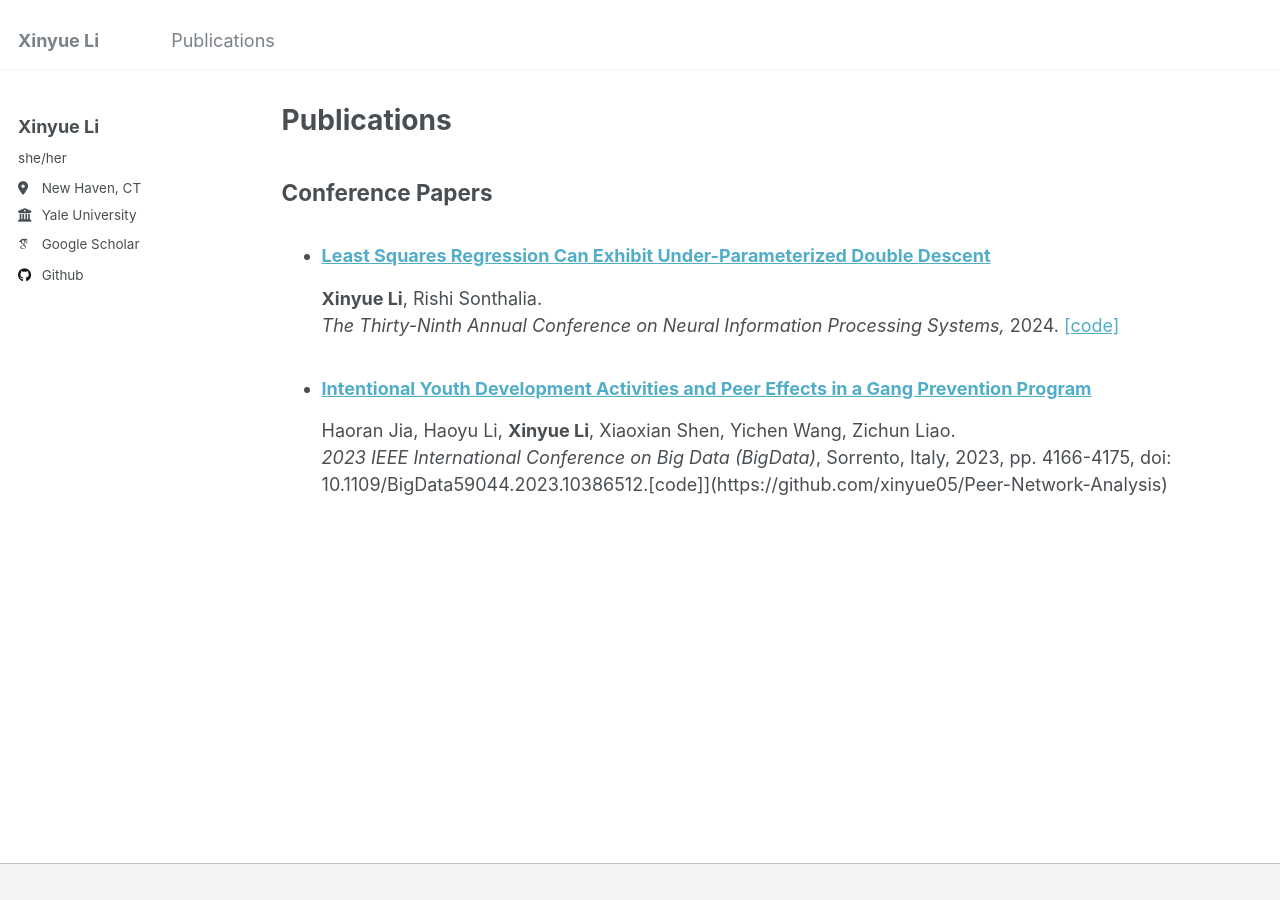
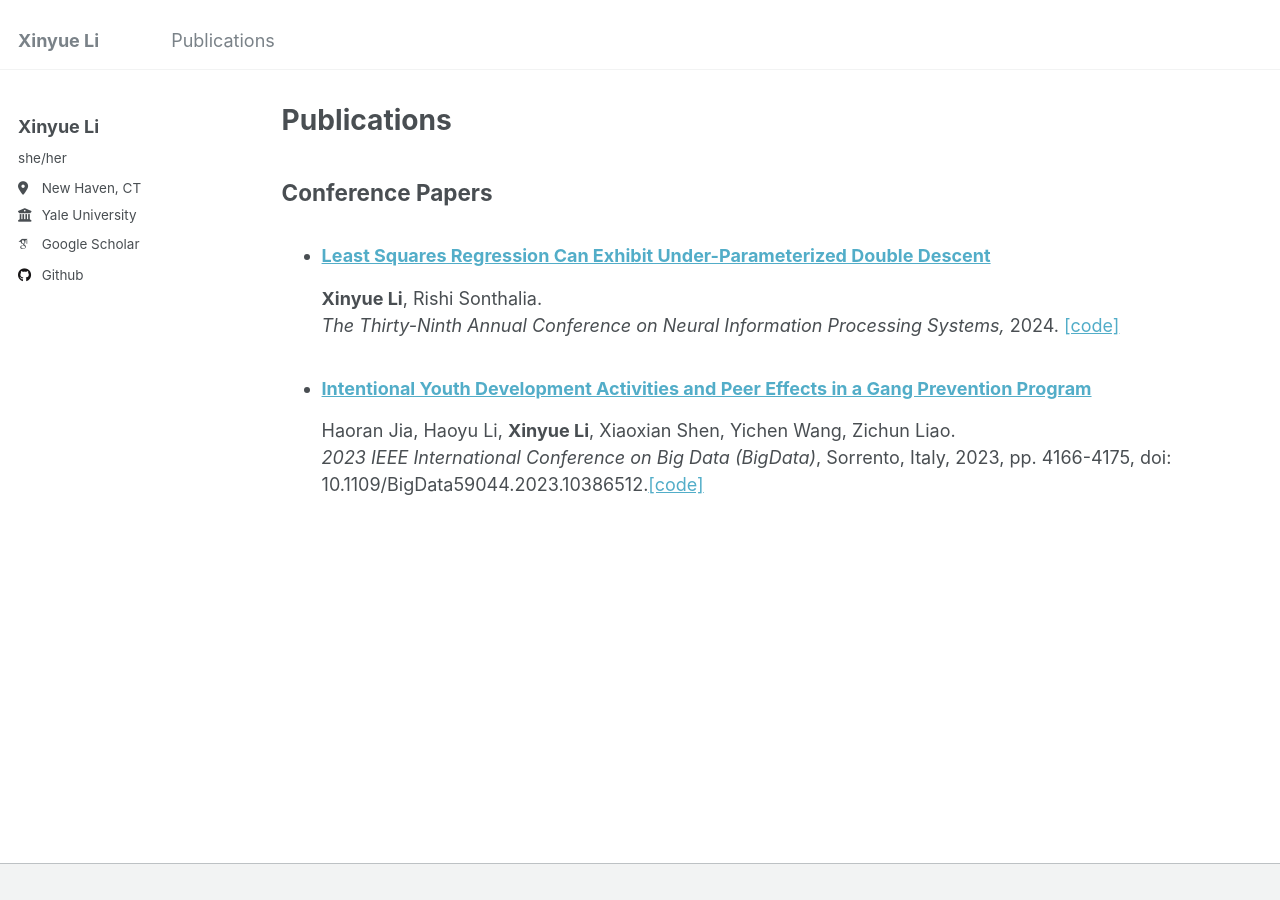
Before and after one commit to xinyue097/xinyue097.github.io, a Jekyll site: the page built from _pages/publications.md, in a window 1280 px wide. Built offline with Jekyll 4.4.1, drawn with Linux system fonts in a browser that asks for light colours; some web fonts are replaced.

Commit message:
Update publications.md

```diff
--- a/_pages/publications.md
+++ b/_pages/publications.md
@@ -16,4 +16,4 @@ author_profile: true
 - ### [Intentional Youth Development Activities and Peer Effects in a Gang Prevention Program](https://ieeexplore.ieee.org/abstract/document/10386512)
 
   Haoran Jia, Haoyu Li, **Xinyue Li**, Xiaoxian Shen, Yichen Wang, Zichun Liao. \
-  *2023 IEEE International Conference on Big Data (BigData)*, Sorrento, Italy, 2023, pp. 4166-4175, doi: 10.1109/BigData59044.2023.10386512.[code]](https://github.com/xinyue05/Peer-Network-Analysis)
+  *2023 IEEE International Conference on Big Data (BigData)*, Sorrento, Italy, 2023, pp. 4166-4175, doi: 10.1109/BigData59044.2023.10386512.[[code]](https://github.com/xinyue05/Peer-Network-Analysis)
```
